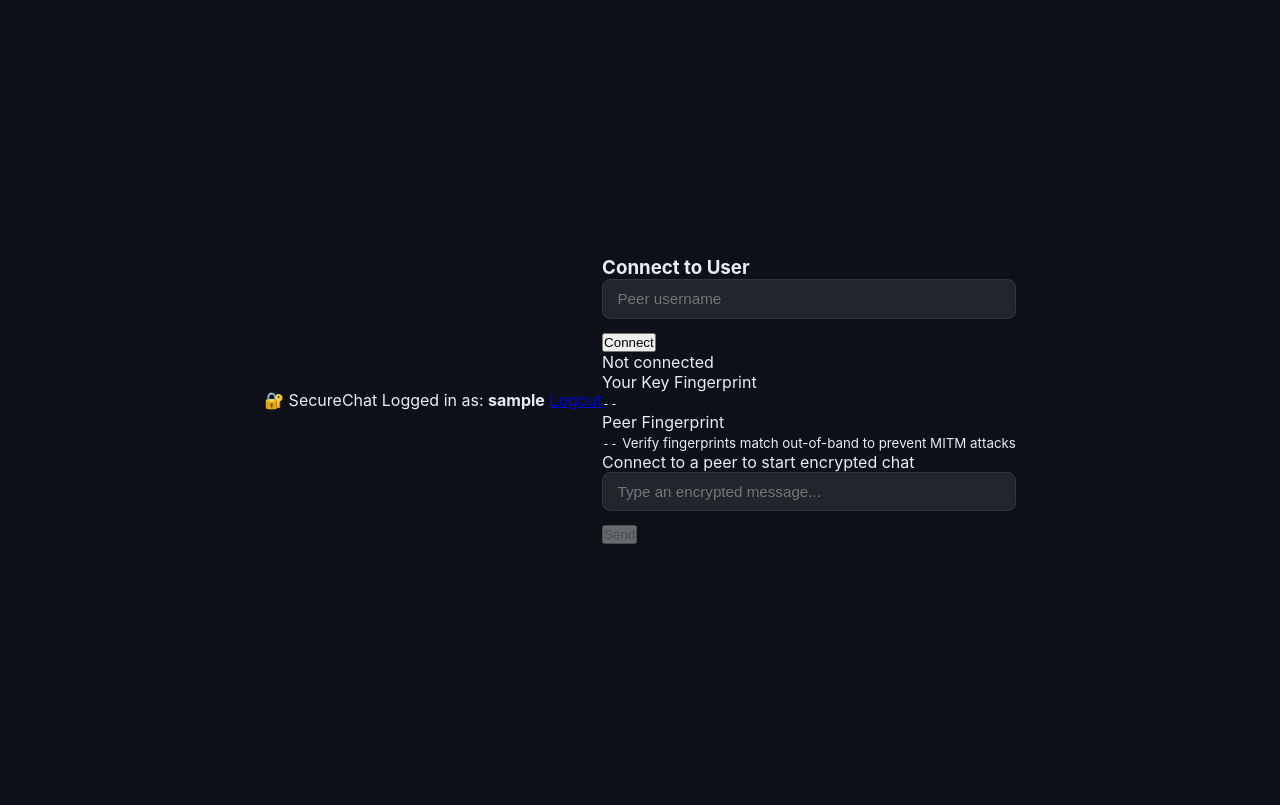
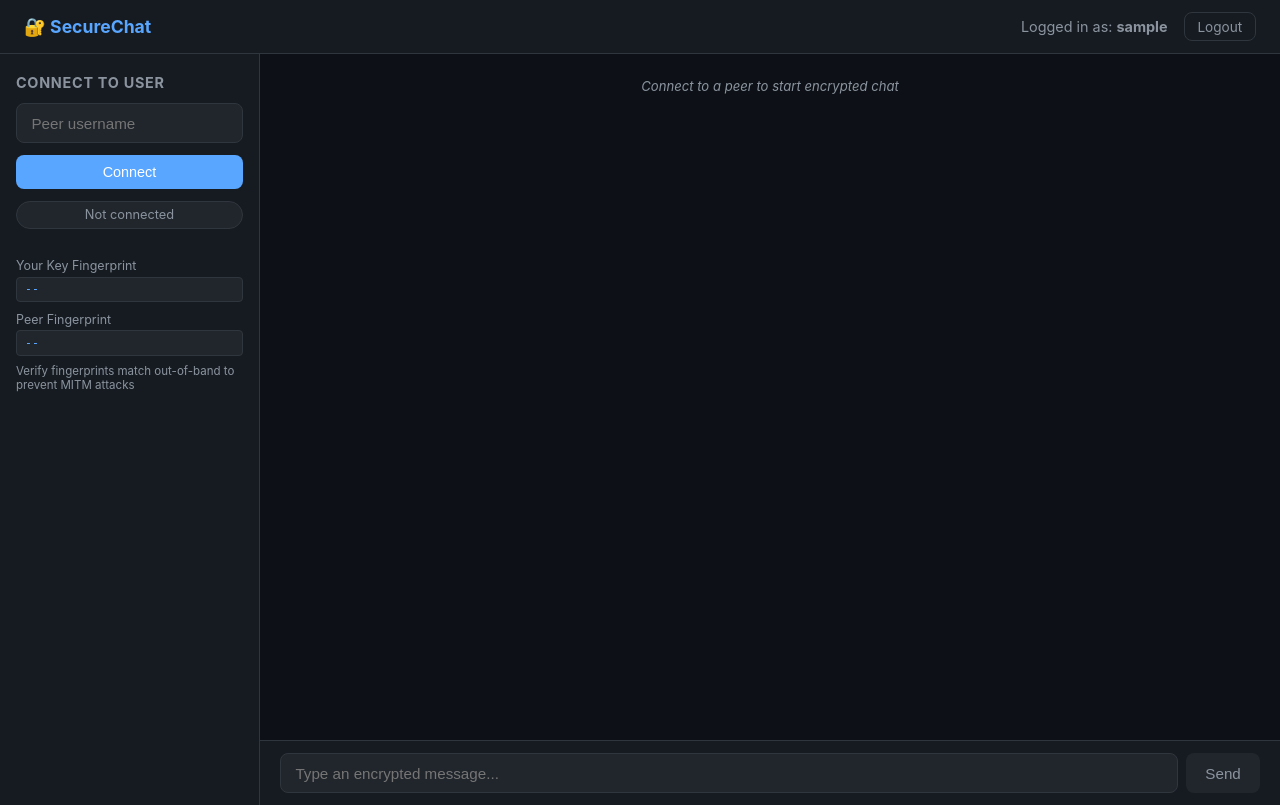
Before and after one commit to KiranRiz/Secure_Communication_System, a Python web app: template client/templates/chat.html in a window 1280 px wide. Before the commit the page ends 544 px from the top, so only its background shows below. Run offline with Jinja, Linux system fonts and the light colour scheme; the template is opened without the code that fills it: most values are stand-ins (such as "Sample title", 1, 10 or a date in 2020).

Commit message:
Added chat page styling to style.css: layout, sidebar, message bubbles

```diff
--- a/client/static/style.css
+++ b/client/static/style.css
@@ -1,7 +1,7 @@
 /* style.css — Secure Chat UI */
 /* Author: Kiran */
 
-/* ── CSS Variables (colour palette & spacing) ─────────────────────────── */
+/* CSS Variables (colour palette & spacing) */
 :root {
     --bg-primary:    #0d1117;   /* dark page background */
     --bg-secondary:  #161b22;   /* card / panel background */
@@ -16,7 +16,6 @@
     --radius:        8px;         /* border radius used throughout */
 }
 
-/* ── Global Reset ─────────────────────────────────────────────────────── */
 *, *::before, *::after {
     box-sizing: border-box;
     margin:  0;
@@ -33,7 +32,6 @@ body {
     justify-content:  center;
 }
 
-/* ── Auth Page (Login / Register card) ───────────────────────────────── */
 .auth-container {
     background:    var(--bg-secondary);
     border:        1px solid var(--border-color);
@@ -56,7 +54,6 @@ body {
     margin-bottom: 1.5rem;
 }
 
-/* ── Tab buttons (Login | Register) ──────────────────────────────────── */
 .tabs {
     display:       flex;
     gap:           0.5rem;
@@ -82,7 +79,7 @@ body {
     border-color: var(--accent);
 }
 
-/* ── Input fields ─────────────────────────────────────────────────────── */
+
 input[type="text"],
 input[type="password"] {
     width:         100%;
@@ -102,7 +99,6 @@ input[type="password"]:focus {
     border-color: var(--accent);
 }
 
-/* ── Primary action button ────────────────────────────────────────────── */
 .auth-container button[onclick^="handle"] {
     width:         100%;
     padding:       0.7rem;
@@ -120,9 +116,175 @@ input[type="password"]:focus {
     background: var(--accent-hover);
 }
 
-/* ── Status message (success / error) ────────────────────────────────── */
 #message {
     margin-top: 0.9rem;
     font-size:  0.88rem;
     min-height: 1.2rem;
 }
+
+body.chat-page {
+    display:        block;
+    background:     var(--bg-primary);
+    height:         100vh;
+    overflow:       hidden;
+}
+
+
+.navbar {
+    display:          flex;
+    align-items:      center;
+    gap:              1rem;
+    padding:          0.75rem 1.5rem;
+    background:       var(--bg-secondary);
+    border-bottom:    1px solid var(--border-color);
+}
+
+.navbar .logo      { font-weight: bold; font-size: 1.1rem; color: var(--accent); flex: 1; }
+.navbar .nav-user  { font-size: 0.9rem; color: var(--text-muted); }
+
+.btn-logout {
+    padding:          0.35rem 0.8rem;
+    background:       transparent;
+    color:            var(--text-muted);
+    border:           1px solid var(--border-color);
+    border-radius:    var(--radius);
+    text-decoration:  none;
+    font-size:        0.85rem;
+    cursor:           pointer;
+    transition:       color 0.2s, border-color 0.2s;
+}
+.btn-logout:hover { color: var(--error); border-color: var(--error); }
+
+
+.chat-layout {
+    display:     flex;
+    height:      calc(100vh - 49px);
+}
+
+
+.sidebar {
+    width:         260px;
+    background:    var(--bg-secondary);
+    border-right:  1px solid var(--border-color);
+    padding:       1.25rem 1rem;
+    display:       flex;
+    flex-direction: column;
+    gap:           0.75rem;
+    overflow-y:    auto;
+}
+
+.sidebar h3 { font-size: 0.9rem; color: var(--text-muted); text-transform: uppercase; letter-spacing: 0.05em; }
+
+.sidebar input[type="text"] { margin-bottom: 0; }
+
+.sidebar button {
+    padding:       0.55rem;
+    background:    var(--accent);
+    color:         #fff;
+    border:        none;
+    border-radius: var(--radius);
+    cursor:        pointer;
+    font-size:     0.9rem;
+    transition:    background 0.2s;
+}
+.sidebar button:hover { background: var(--accent-hover); }
+
+
+.status-badge {
+    padding:       0.35rem 0.7rem;
+    border-radius: 20px;
+    font-size:     0.8rem;
+    background:    var(--bg-input);
+    color:         var(--text-muted);
+    border:        1px solid var(--border-color);
+    text-align:    center;
+}
+.status-badge.connected   { color: var(--success); border-color: var(--success); }
+.status-badge.connecting  { color: var(--accent);  border-color: var(--accent);  }
+
+.fingerprint-section {
+    margin-top:  0.5rem;
+    font-size:   0.78rem;
+}
+.fingerprint-section .label { color: var(--text-muted); margin-bottom: 0.2rem; margin-top: 0.6rem; }
+.fingerprint-section code {
+    display:       block;
+    background:    var(--bg-input);
+    border:        1px solid var(--border-color);
+    border-radius: 4px;
+    padding:       0.3rem 0.5rem;
+    word-break:    break-all;
+    font-size:     0.72rem;
+    color:         var(--accent);
+}
+.fingerprint-section small { color: var(--text-muted); font-size: 0.72rem; margin-top: 0.5rem; display: block; }
+
+.chat-main {
+    flex:           1;
+    display:        flex;
+    flex-direction: column;
+    overflow:       hidden;
+}
+
+.messages-area {
+    flex:        1;
+    overflow-y:  auto;
+    padding:     1rem 1.25rem;
+    display:     flex;
+    flex-direction: column;
+    gap:         0.6rem;
+}
+
+.message-bubble {
+    max-width:     70%;
+    padding:       0.55rem 0.85rem;
+    border-radius: var(--radius);
+    font-size:     0.92rem;
+    line-height:   1.45;
+}
+.message-bubble.sent {
+    align-self:  flex-end;
+    background:  var(--accent);
+    color:       #fff;
+}
+.message-bubble.received {
+    align-self:  flex-start;
+    background:  var(--bg-secondary);
+    border:      1px solid var(--border-color);
+    color:       var(--text-primary);
+}
+.message-bubble .sender { font-size: 0.75rem; opacity: 0.75; margin-bottom: 0.2rem; }
+
+.system-msg {
+    text-align:  center;
+    color:       var(--text-muted);
+    font-size:   0.82rem;
+    font-style:  italic;
+    padding:     0.5rem;
+}
+
+.input-bar {
+    display:       flex;
+    gap:           0.5rem;
+    padding:       0.75rem 1.25rem;
+    border-top:    1px solid var(--border-color);
+    background:    var(--bg-secondary);
+}
+
+.input-bar input[type="text"] {
+    flex:          1;
+    margin-bottom: 0;
+}
+
+#send-btn {
+    padding:       0.6rem 1.2rem;
+    background:    var(--accent);
+    color:         #fff;
+    border:        none;
+    border-radius: var(--radius);
+    cursor:        pointer;
+    font-size:     0.95rem;
+    transition:    background 0.2s;
+}
+#send-btn:hover    { background: var(--accent-hover); }
+#send-btn:disabled { background: var(--bg-input); color: var(--text-muted); cursor: not-allowed; }
```
